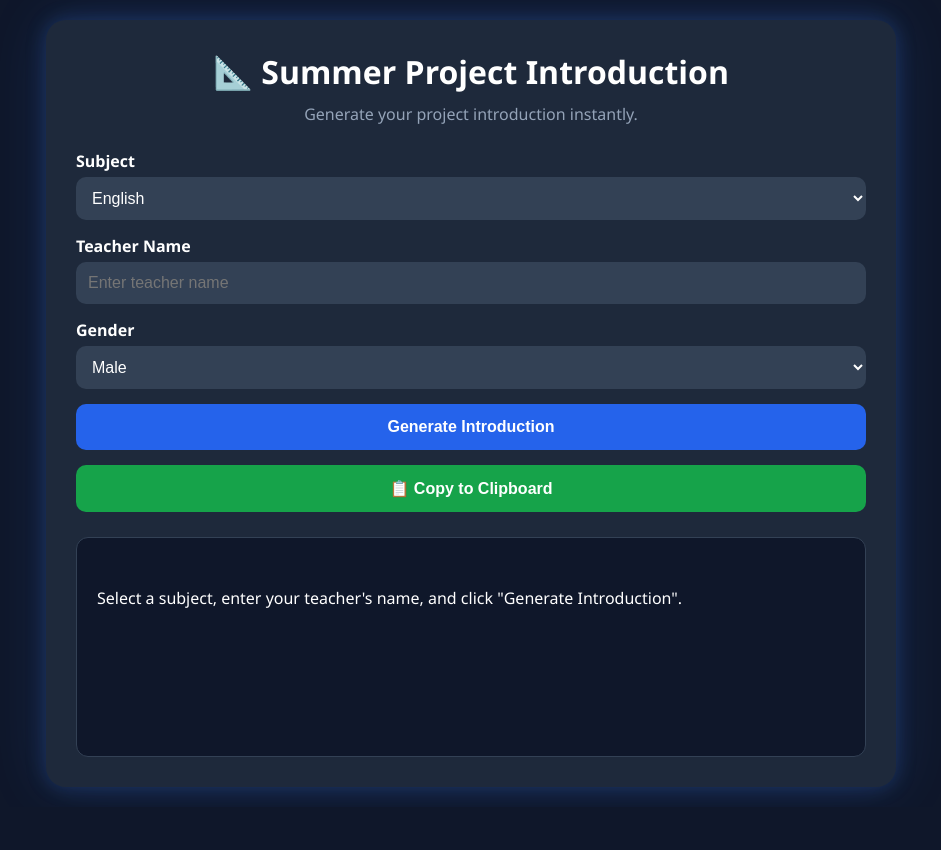
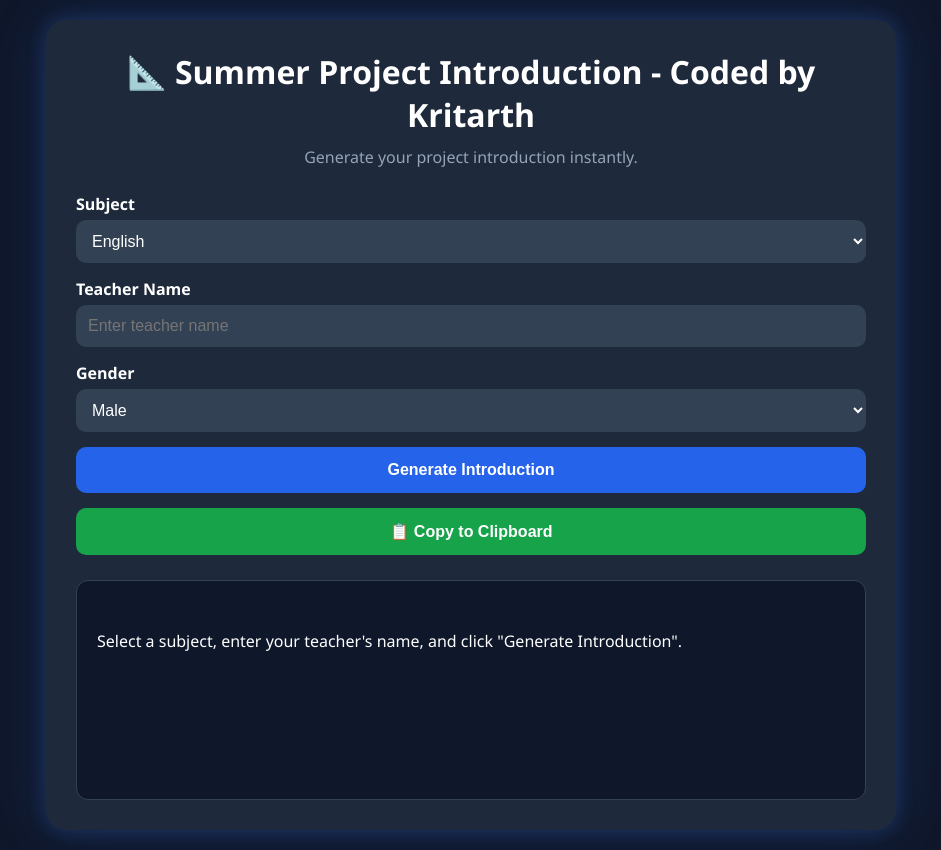
Before and after one commit to KritSphere/Summmer-projectsss, a plain HTML site: page index.html in a window 1280 px wide. Shown: the whole page, without its empty margins (169-1110 px from the left). Before the commit the page ends 807 px from the top, so only its background shows below. Drawn offline with Linux system fonts and the light colour scheme.

Commit message:
Update index.html

```diff
--- a/index.html
+++ b/index.html
@@ -10,7 +10,7 @@
 
     <div class="container">
 
-        <h1>📐 Summer Project Introduction</h1>
+        <h1>📐 Summer Project Introduction - Coded by Kritarth</h1>
 
         <p class="subtitle">
             Generate your project introduction instantly.
```
